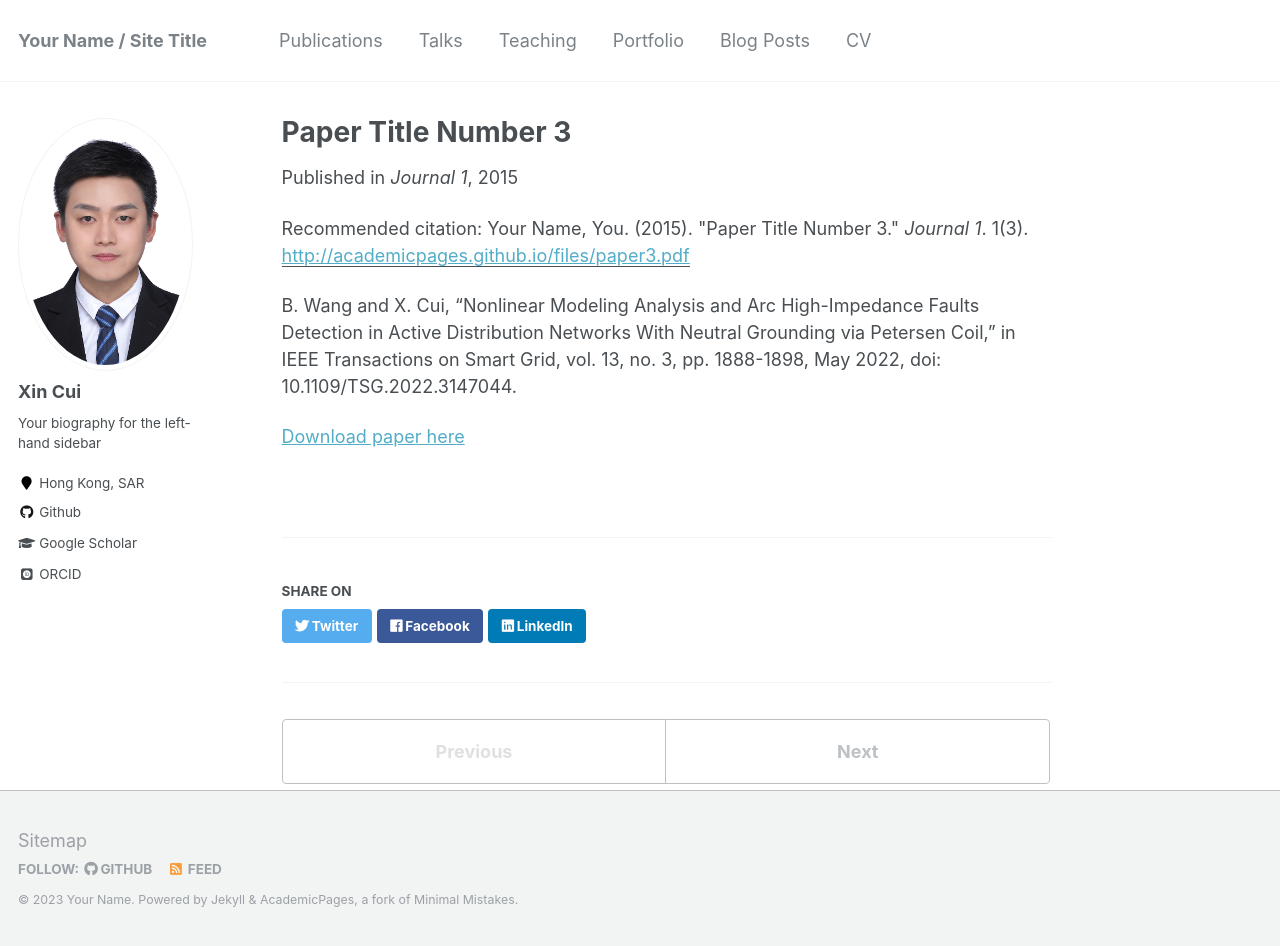
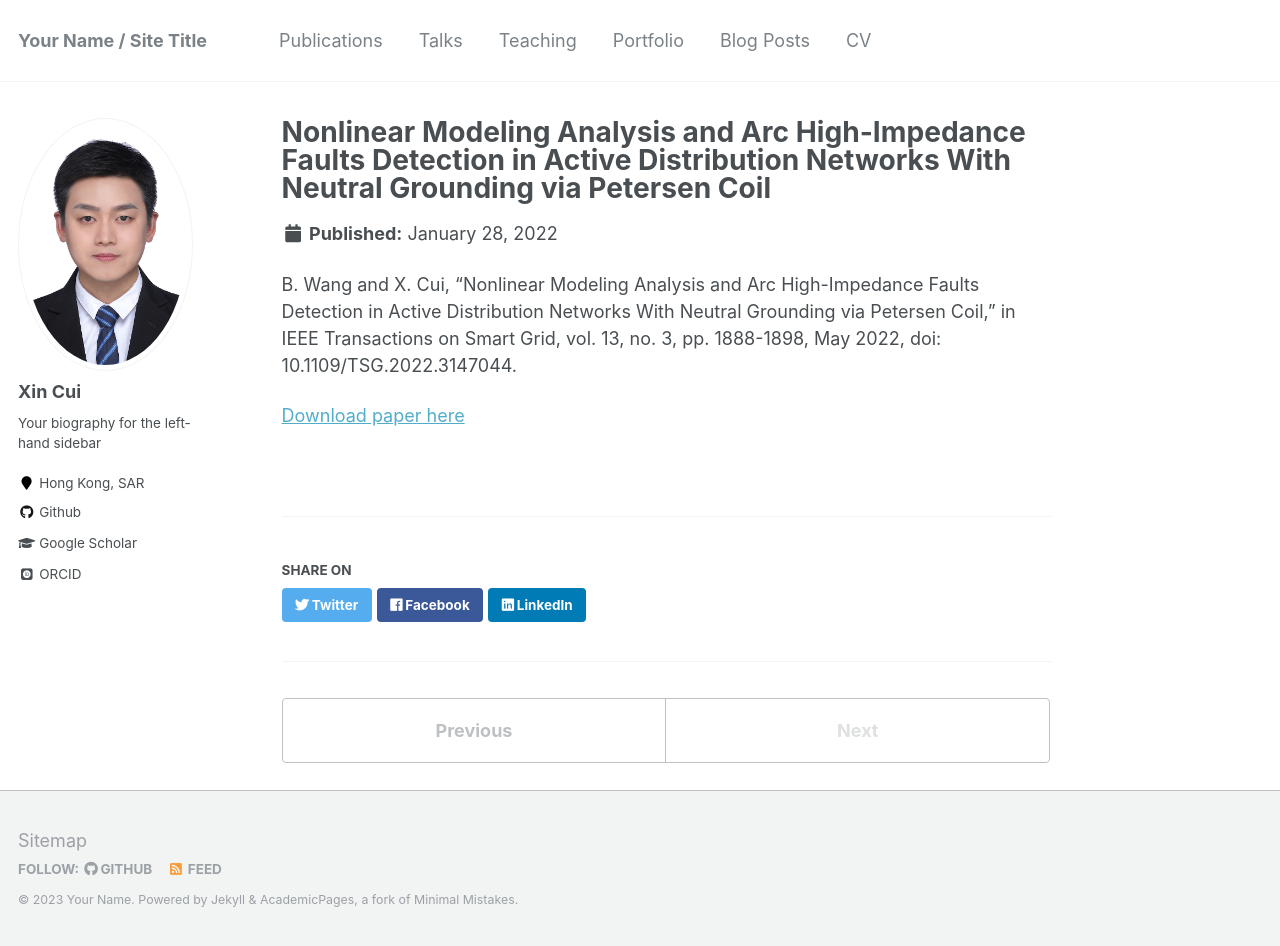
Before and after one commit to CUIXINPOWER/web, a Jekyll site: the page built from _publications/2015-10-01-paper-title-number-3.md, in a window 1280 px wide and 946 px high. Built offline with Jekyll 4.4.1, drawn with Linux system fonts in a browser that asks for light colours; some web fonts are replaced.

Commit message:
Update 2015-10-01-paper-title-number-3.md

```diff
--- a/_publications/2015-10-01-paper-title-number-3.md
+++ b/_publications/2015-10-01-paper-title-number-3.md
@@ -1,12 +1,8 @@
 ---
-title: "Paper Title Number 3"
+title: "Nonlinear Modeling Analysis and Arc High-Impedance Faults Detection in Active Distribution Networks With Neutral Grounding via Petersen Coil"
 collection: publications
-permalink: /publication/2015-10-01-paper-title-number-3
-excerpt: 'This paper is about the number 3. The number 4 is left for future work.'
-date: 2015-10-01
-venue: 'Journal 1'
-paperurl: 'http://academicpages.github.io/files/paper3.pdf'
-citation: 'Your Name, You. (2015). &quot;Paper Title Number 3.&quot; <i>Journal 1</i>. 1(3).'
+permalink: https://ieeexplore.ieee.org/abstract/document/9695992
+date: 2022-01-28
 ---
 B. Wang and X. Cui, "Nonlinear Modeling Analysis and Arc High-Impedance Faults Detection in Active Distribution Networks With Neutral Grounding via Petersen Coil," in IEEE Transactions on Smart Grid, vol. 13, no. 3, pp. 1888-1898, May 2022, doi: 10.1109/TSG.2022.3147044.
 
```
